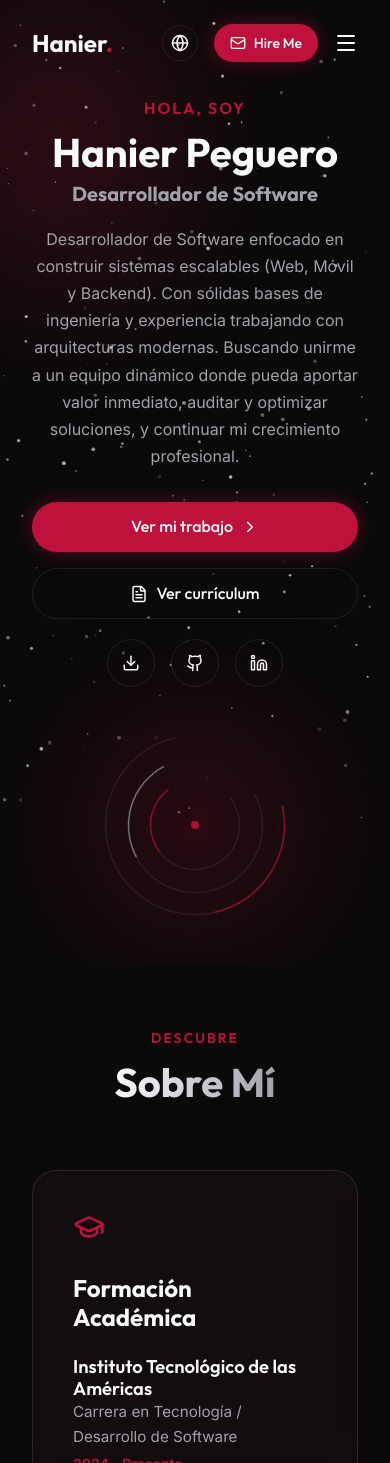
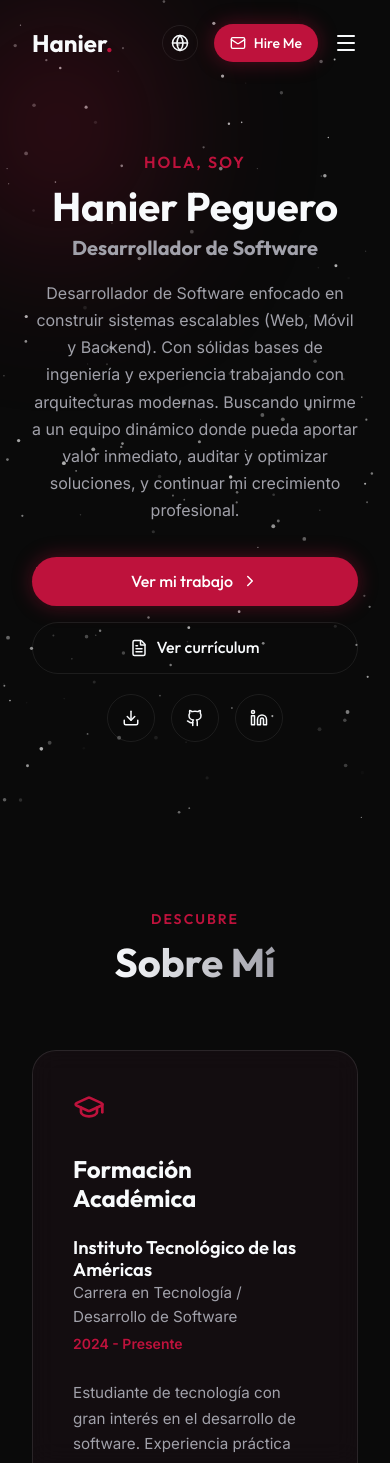
Before and after one commit to hanierpeguero/portafolio, a Next.js app: page / in a window 390 px wide. Shown: the top 1463 px of the page. Built offline with nearby package versions, Linux system fonts and the light colour scheme.

Commit message:
style(hero): hide animated circle on mobile devices

```diff
--- a/components/Hero.module.css
+++ b/components/Hero.module.css
@@ -129,9 +129,15 @@
 .imageContainer {
   position: relative;
   width: 100%;
-  display: flex;
+  display: none;
   justify-content: center;
   align-items: center;
+}
+
+@media (min-width: 992px) {
+  .imageContainer {
+    display: flex;
+  }
 }
 
 .glowEffect {
```
